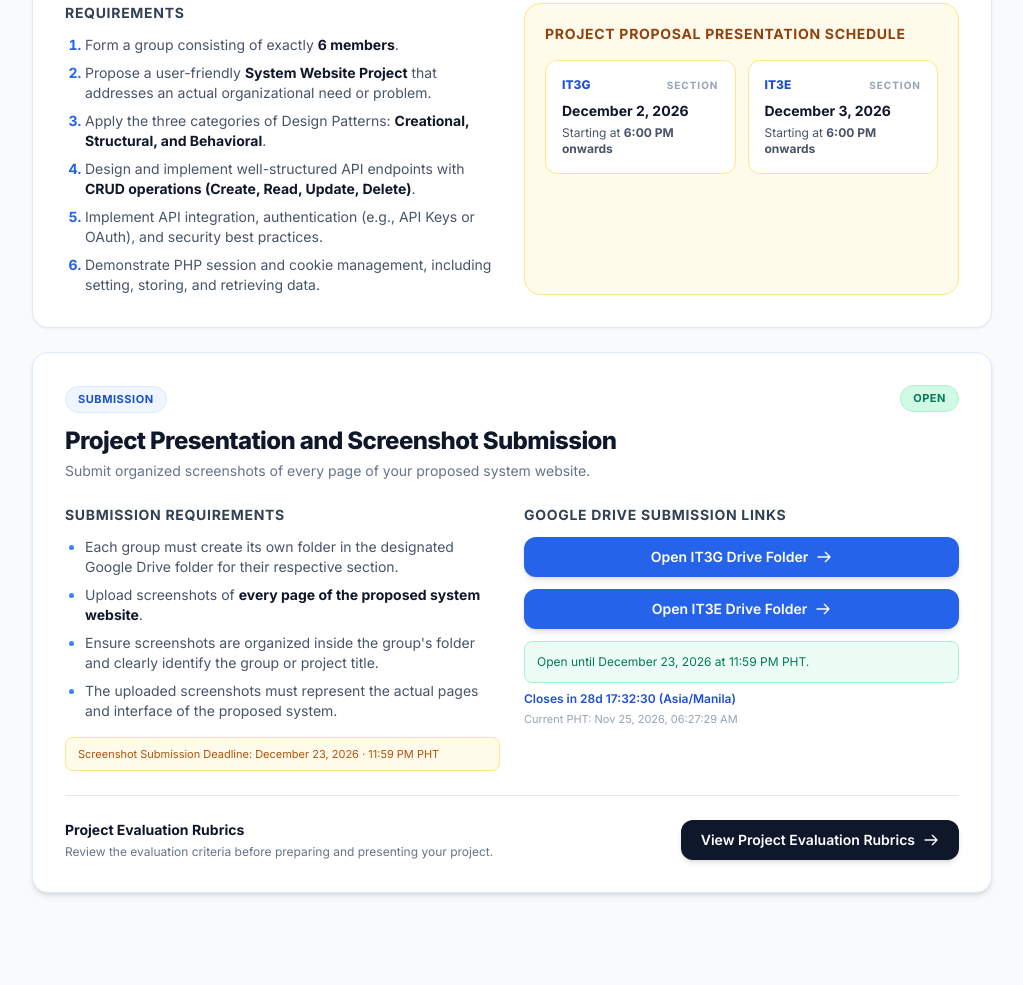
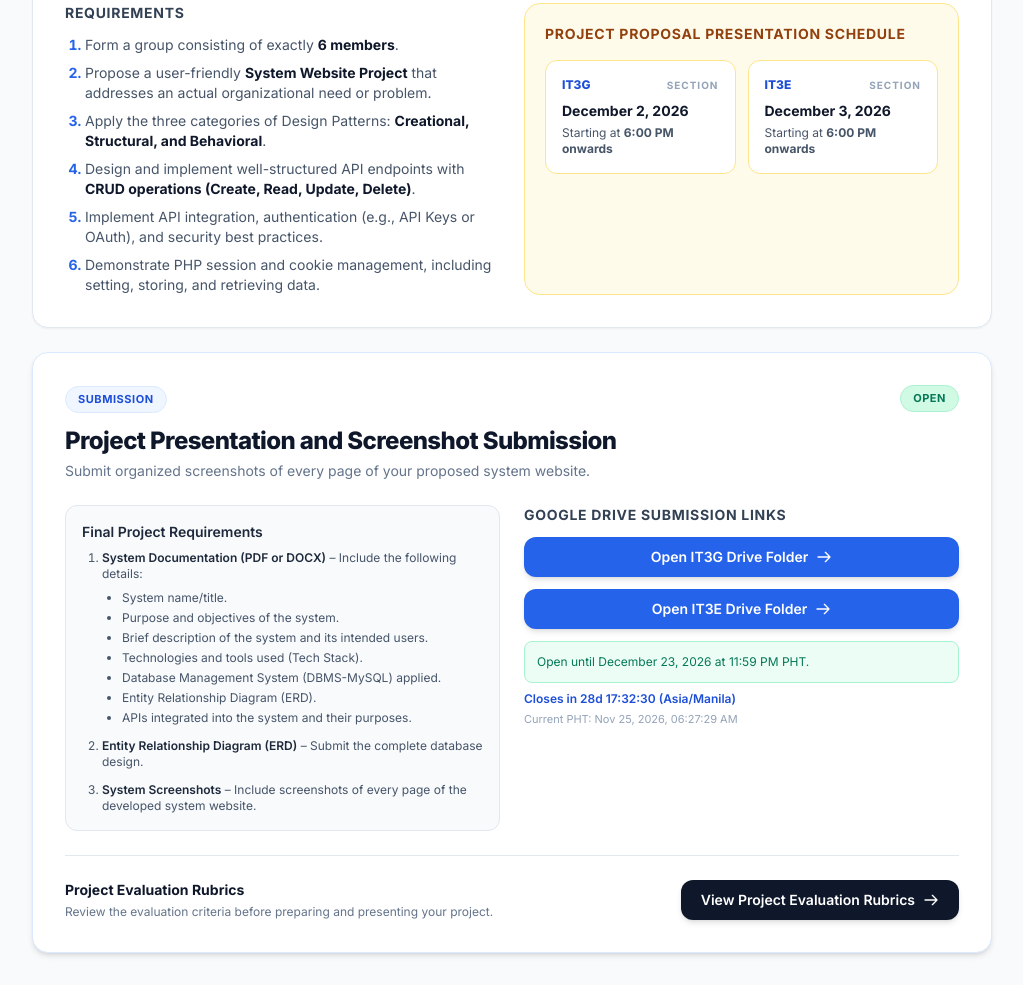
Before and after one commit to richanjo/ITPE-130---Integrative-Programming-2-Quizzes, a plain HTML site: page index.html in a window 1280 px wide. Shown: the part 1502-2487 px from the top of the page, without its empty margins (128-1151 px from the left). Before the commit the page ends 2427 px from the top, so only its background shows below. Drawn offline with nearby package versions, Linux system fonts and the light colour scheme; no server answers.

Commit message:
Add files via upload

```diff
--- a/index.html
+++ b/index.html
@@ -224,6 +224,7 @@
                             <li>Implement API integration, authentication (e.g., API Keys or OAuth), and security best practices.</li>
                             <li>Demonstrate PHP session and cookie management, including setting, storing, and retrieving data.</li>
                         </ol>
+
                     </div>
 
                     <div class="bg-amber-50 border border-amber-200 rounded-2xl p-5">
@@ -261,18 +262,25 @@
                 </div>
 
                 <div class="mt-6 grid grid-cols-1 lg:grid-cols-2 gap-6">
-                    <div>
-                        <h3 class="text-sm font-bold uppercase tracking-wider text-slate-700 mb-3">Submission Requirements</h3>
-                        <ul class="list-disc pl-5 space-y-2 text-sm text-slate-600 marker:text-brand-500">
-                            <li>Each group must create its own folder in the designated Google Drive folder for their respective section.</li>
-                            <li>Upload screenshots of <strong class="text-slate-900">every page of the proposed system website</strong>.</li>
-                            <li>Ensure screenshots are organized inside the group's folder and clearly identify the group or project title.</li>
-                            <li>The uploaded screenshots must represent the actual pages and interface of the proposed system.</li>
-                        </ul>
-                        <p class="text-[11px] text-amber-700 bg-amber-50 border border-amber-200 rounded-lg px-3 py-2 mt-4">
-                            Screenshot Submission Deadline: December 23, 2026 · 11:59 PM PHT
-                        </p>
-                    </div>
+                    <div class="bg-slate-50 border border-slate-200 rounded-xl p-4">
+                            <p class="text-sm font-semibold text-slate-800">Final Project Requirements</p>
+                            <ol class="list-decimal pl-5 mt-2 space-y-3 text-xs text-slate-600">
+                                <li>
+                                    <span class="font-semibold text-slate-800">System Documentation (PDF or DOCX)</span> – Include the following details:
+                                    <ul class="list-disc pl-5 mt-2 space-y-1 text-slate-600">
+                                        <li>System name/title.</li>
+                                        <li>Purpose and objectives of the system.</li>
+                                        <li>Brief description of the system and its intended users.</li>
+                                        <li>Technologies and tools used (Tech Stack).</li>
+                                        <li>Database Management System (DBMS-MySQL) applied.</li>
+                                        <li>Entity Relationship Diagram (ERD).</li>
+                                        <li>APIs integrated into the system and their purposes.</li>
+                                    </ul>
+                                </li>
+                                <li><span class="font-semibold text-slate-800">Entity Relationship Diagram (ERD)</span> – Submit the complete database design.</li>
+                                <li><span class="font-semibold text-slate-800">System Screenshots</span> – Include screenshots of every page of the developed system website.</li>
+                            </ol>
+                        </div>
 
                     <div>
                         <h3 class="text-sm font-bold uppercase tracking-wider text-slate-700 mb-3">Google Drive Submission Links</h3>
```
